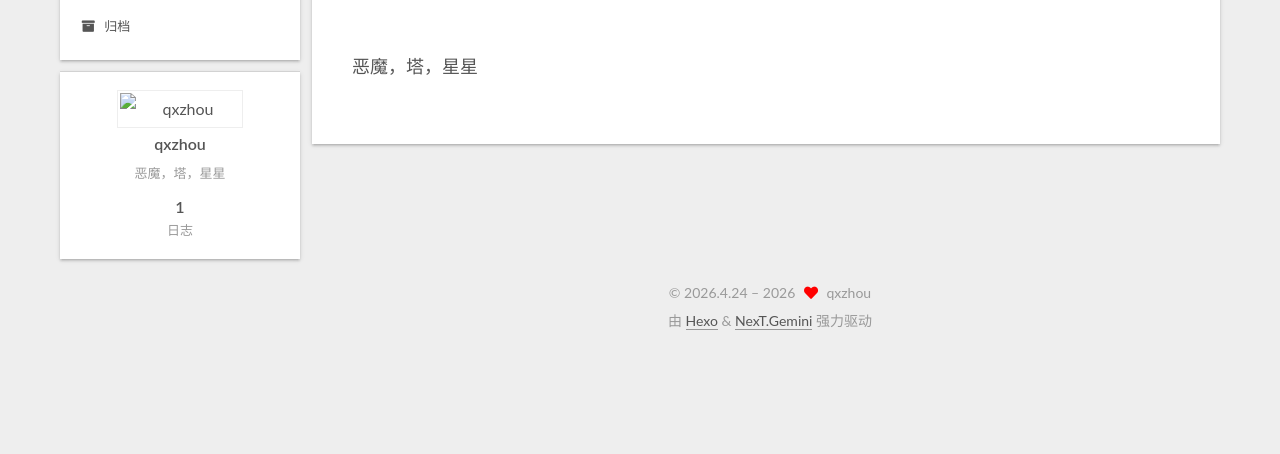
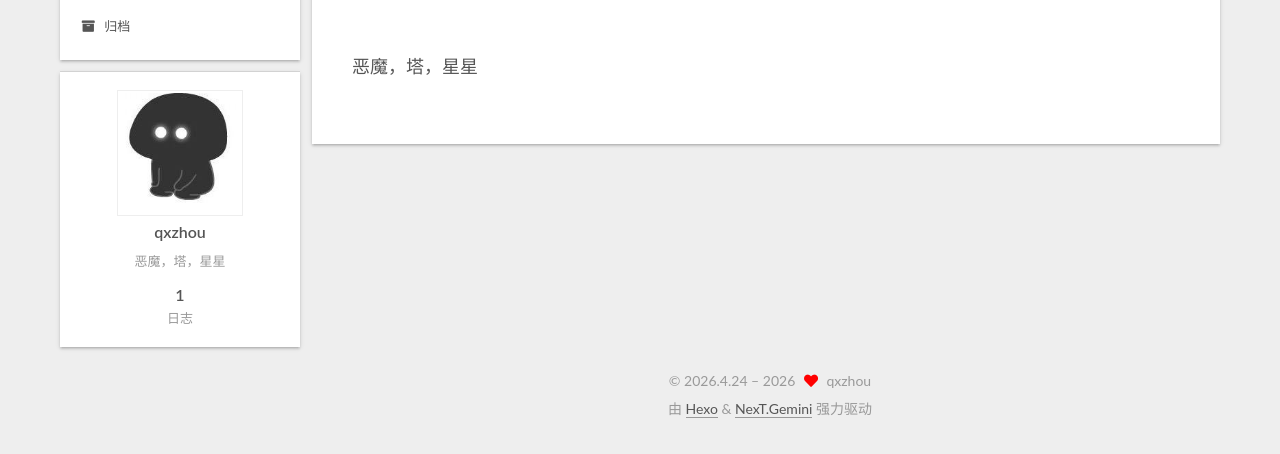
Before and after one commit to qxzhou241/qxzhou241.github.io, a plain HTML site: page 2026/04/24/first-blog/index.html in a window 1280 px wide. Shown: the part 126-580 px from the top of the page. Drawn offline with Linux system fonts and the light colour scheme.

Commit message:
Site updated: 2026-04-24 17:46:04

```diff
--- a/2026/04/24/first-blog/index.html
+++ b/2026/04/24/first-blog/index.html
@@ -153,7 +153,7 @@
     <link itemprop="mainEntityOfPage" href="http://example.com/2026/04/24/first-blog/">
 
     <span hidden itemprop="author" itemscope itemtype="http://schema.org/Person">
-      <meta itemprop="image" content="/images/avatar.png">
+      <meta itemprop="image" content="/images/avatar.jpg">
       <meta itemprop="name" content="qxzhou">
       <meta itemprop="description" content="恶魔，塔，星星">
     </span>
@@ -265,7 +265,7 @@
       <div class="site-overview-wrap sidebar-panel">
         <div class="site-author motion-element" itemprop="author" itemscope itemtype="http://schema.org/Person">
     <img class="site-author-image" itemprop="image" alt="qxzhou"
-      src="/images/avatar.png">
+      src="/images/avatar.jpg">
   <p class="site-author-name" itemprop="name">qxzhou</p>
   <div class="site-description" itemprop="description">恶魔，塔，星星</div>
 </div>
```
Also changed, not shown: archives/2026/04/index.html (+1 -1 lines), archives/2026/index.html (+1 -1 lines), archives/index.html (+1 -1 lines), index.html (+2 -2 lines).
